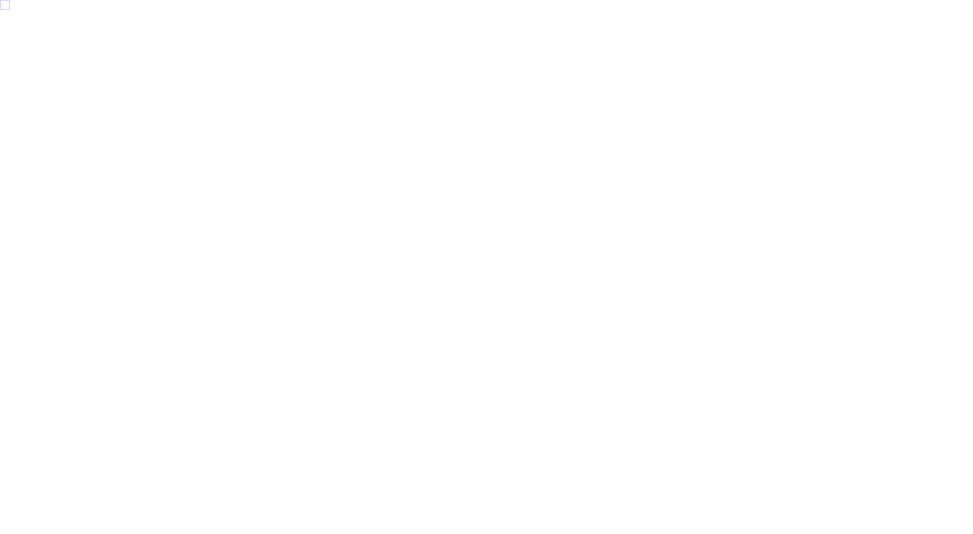
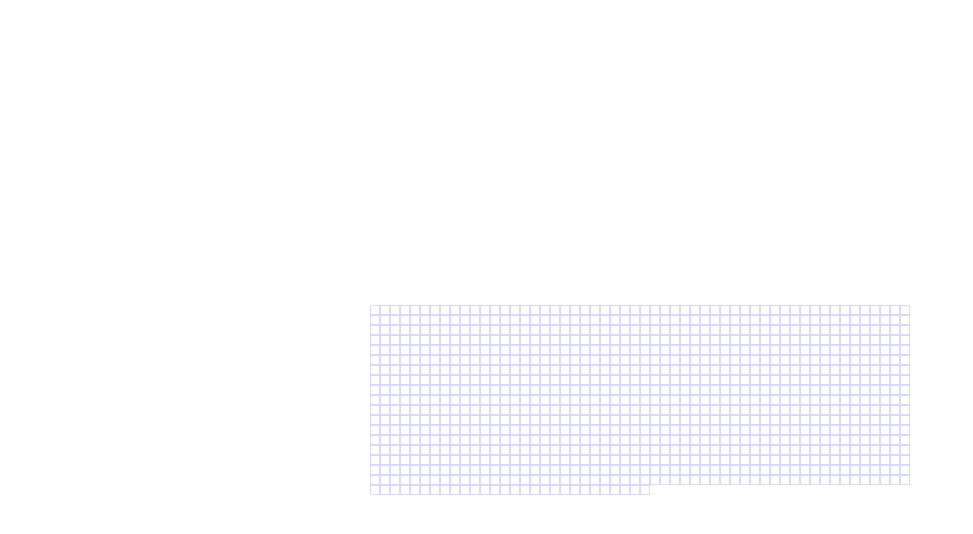
Before and after one commit to Diegodlt/pixel-drawer-angular, an Angular app: page / in a window 1280 px wide. Shown: the top 534 px of the page, without its empty margins (0-973 px from the left). Built offline with nearby package versions, Linux system fonts and the light colour scheme.

Commit message:
Create temporary board

```diff
--- a/src/app/app.component.html
+++ b/src/app/app.component.html
@@ -1 +1,9 @@
-<pixel></pixel>
+<div class="container">
+    <div class="row">
+        <div class="col-md-6">
+            <ng-container *ngFor="let pixelRow of pixels; index as i">
+                <pixel></pixel>
+            </ng-container>
+        </div>
+    </div>
+</div>
--- a/src/app/app.component.scss
+++ b/src/app/app.component.scss
@@ -0,0 +1,9 @@
+.container{
+    height: 100%;
+}
+
+.row{
+    height: 100%;
+    align-items: center;
+    justify-content: center;
+}
--- a/src/app/app.component.ts
+++ b/src/app/app.component.ts
@@ -6,5 +6,6 @@
   styleUrls: ['./app.component.scss']
 })
 export class AppComponent {
-  title = 'pixel-drawer';
+
+  pixels = new Array(1000).fill(0);
 }
--- a/src/styles.scss
+++ b/src/styles.scss
@@ -1 +1,4 @@
 /* You can add global styles to this file, and also import other style files */
+html, body{
+    height: 100vh;
+}
```
